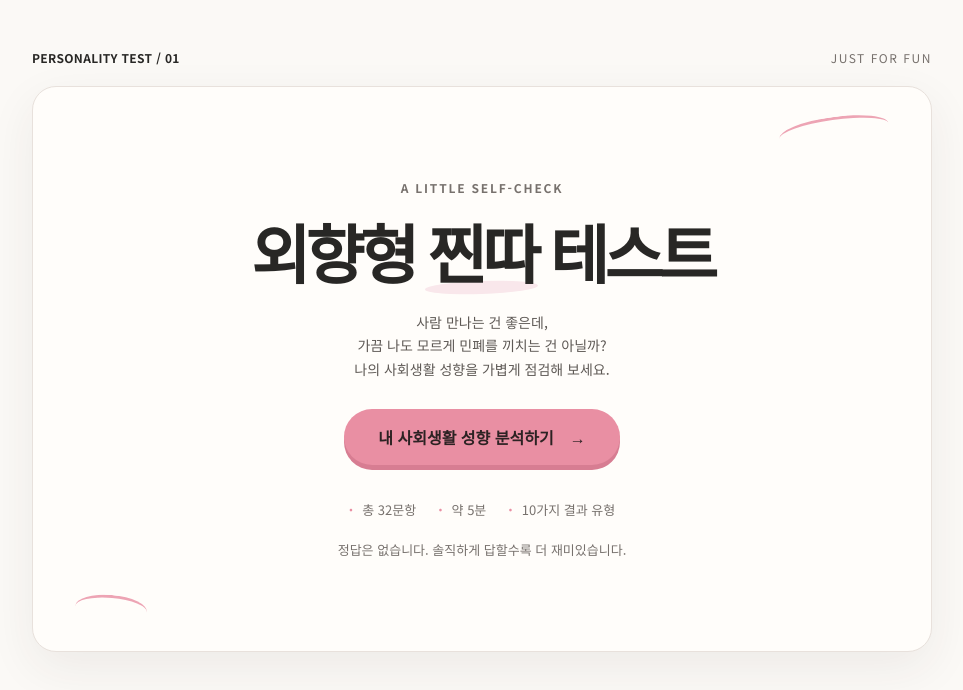
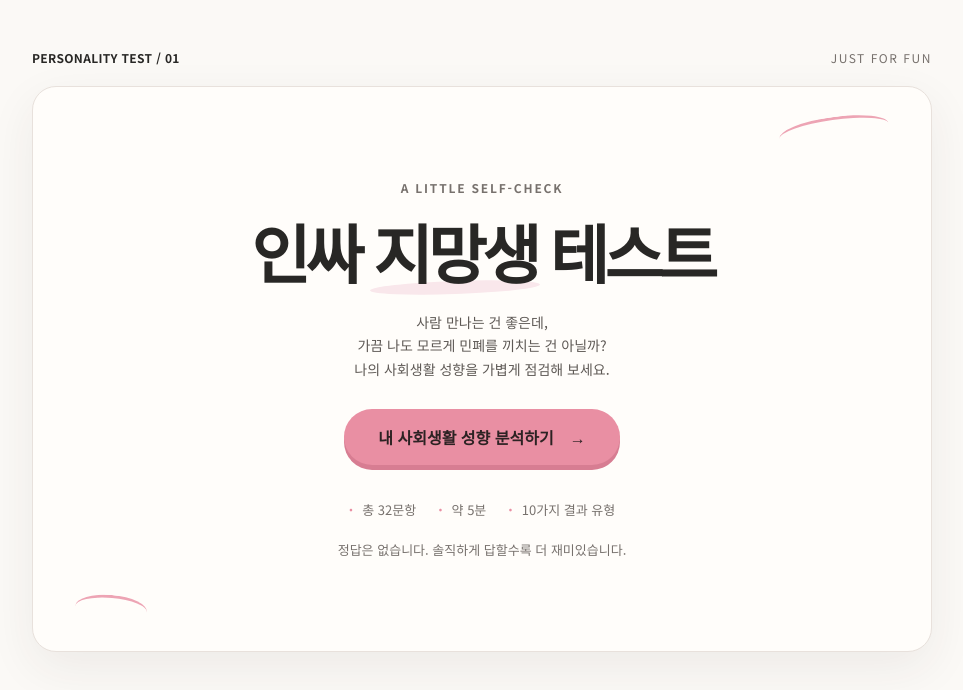
Before and after one commit to KangseungPark00/Social-Tendency-Test, a plain HTML site: page index.html in a window 1280 px wide. Shown: the whole page, without its empty margins (158-1121 px from the left). Drawn offline with Linux system fonts and the light colour scheme.

Commit message:
Update test title in index.html

```diff
--- a/index.html
+++ b/index.html
@@ -66,7 +66,7 @@ button{font:inherit;cursor:pointer}.shell{width:min(100% - 36px,900px);margin:48
     <i class="scribble one"></i><i class="scribble two"></i>
     <div class="hero">
       <div class="eyebrow">A LITTLE SELF-CHECK</div>
-      <h1>외향형 <span>찐따</span> 테스트</h1>
+      <h1>인싸 <span>지망생</span> 테스트</h1>
       <p class="intro">사람 만나는 건 좋은데,<br>가끔 나도 모르게 민폐를 끼치는 건 아닐까?<br>나의 사회생활 성향을 가볍게 점검해 보세요.</p>
       <button class="primary" id="start">내 사회생활 성향 분석하기　→</button>
       <div class="meta"><span>총 32문항</span><span>약 5분</span><span>10가지 결과 유형</span></div>
```
